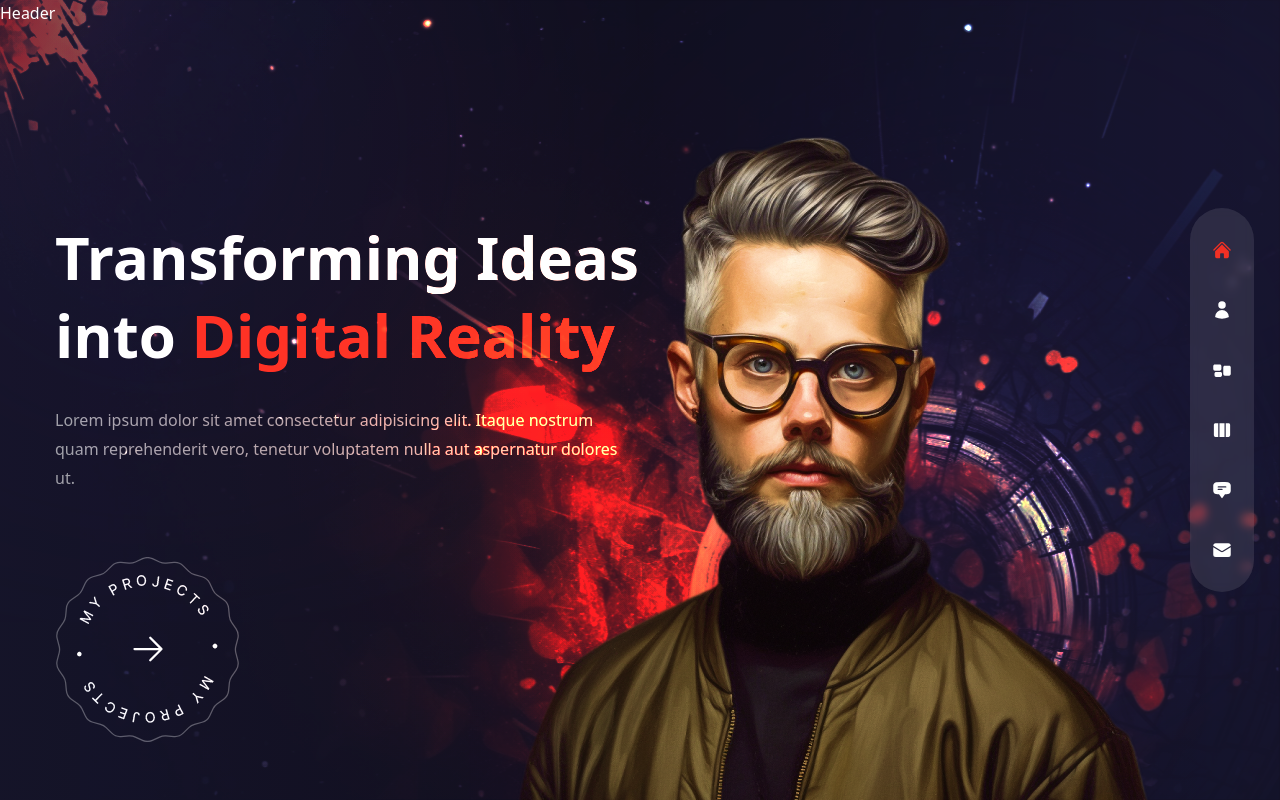
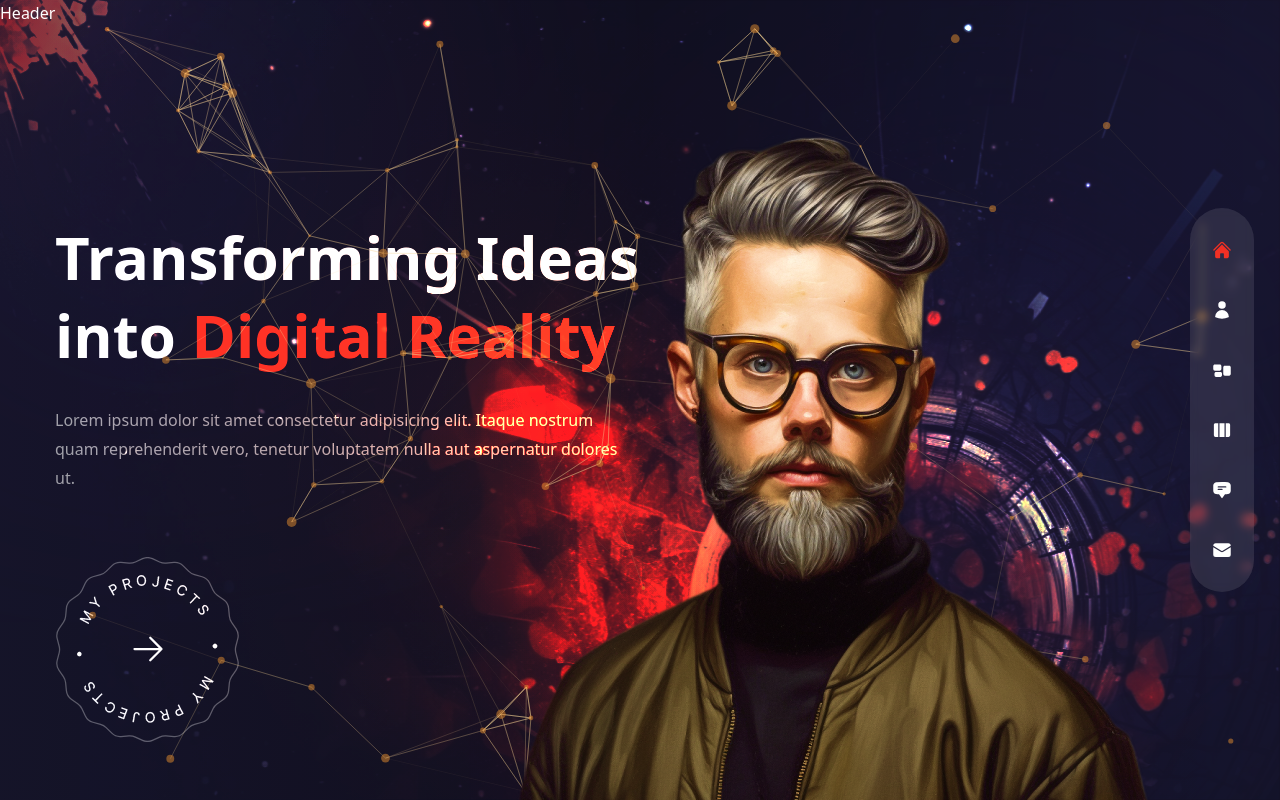
Before and after one commit to Dasika-Vaishnavi/My_portfolio, a Next.js app: page / in a window 1280 px wide. Built offline with nearby package versions, Linux system fonts and the light colour scheme.

Commit message:
particles fixed

```diff
--- a/components/ParticlesContainer.js
+++ b/components/ParticlesContainer.js
@@ -10,7 +10,7 @@ const ParticlesContainer = () => {
   const particlesLoaded = useCallback(async () => {}, []);
 
   return (
-    < Particles
+    <Particles
       className='w-full h-full absolute translate-z-0'
       id='tsparticles'
       init={particlesInit}
--- a/pages/index.js
+++ b/pages/index.js
@@ -14,7 +14,8 @@ const Home = () => {
   <div className='bg-primary/60 h-full '>
       <div className='w-full h-full bg-gradient-to-r from-primary/10 via-black/30 to-black/10'>
           <div className='text-center flex flex-col justify-center xl:pt-40 xl:text-left h-full container mx-auto'>
-              <motion.h1 variants={fadeIn('down', 0.4)}
+              <motion.h1
+                  variants={fadeIn('down', 0.2)}
                   initial='hidden'
                   animate='show'
                   exit='hidden'
@@ -22,7 +23,8 @@ const Home = () => {
                   >
                       Transforming Ideas <br/> into <span className='text-accent'>Digital Reality</span>
               </motion.h1>
-              <motion.p variants={fadeIn('down', 0.3)}
+              <motion.p
+                  variants={fadeIn('down', 0.3)}
                   initial='hidden'
                   animate='show'
                   exit='hidden'
@@ -45,10 +47,9 @@ const Home = () => {
           </div>
       </div>
       <div className='w-[1200px] h-full absolute right-0 bottom-0'>
-          <div className='bg-none xl:bg-explosion xl:bg-cover xl:bg-right xl:bg-no-repeat w-full h-full mix-blend-color-dodge
+          <div className='bg-none xl:bg-explosion xl:bg-cover xl:bg-right xl:bg-no-repeat w-full h-full absolute mix-blend-color-dodge
               translate-z-0'
-              >
-          </div>
+              ></div>
           <ParticlesContainer />
           <motion.div
               variants={fadeIn('up', 0.5)}
```
